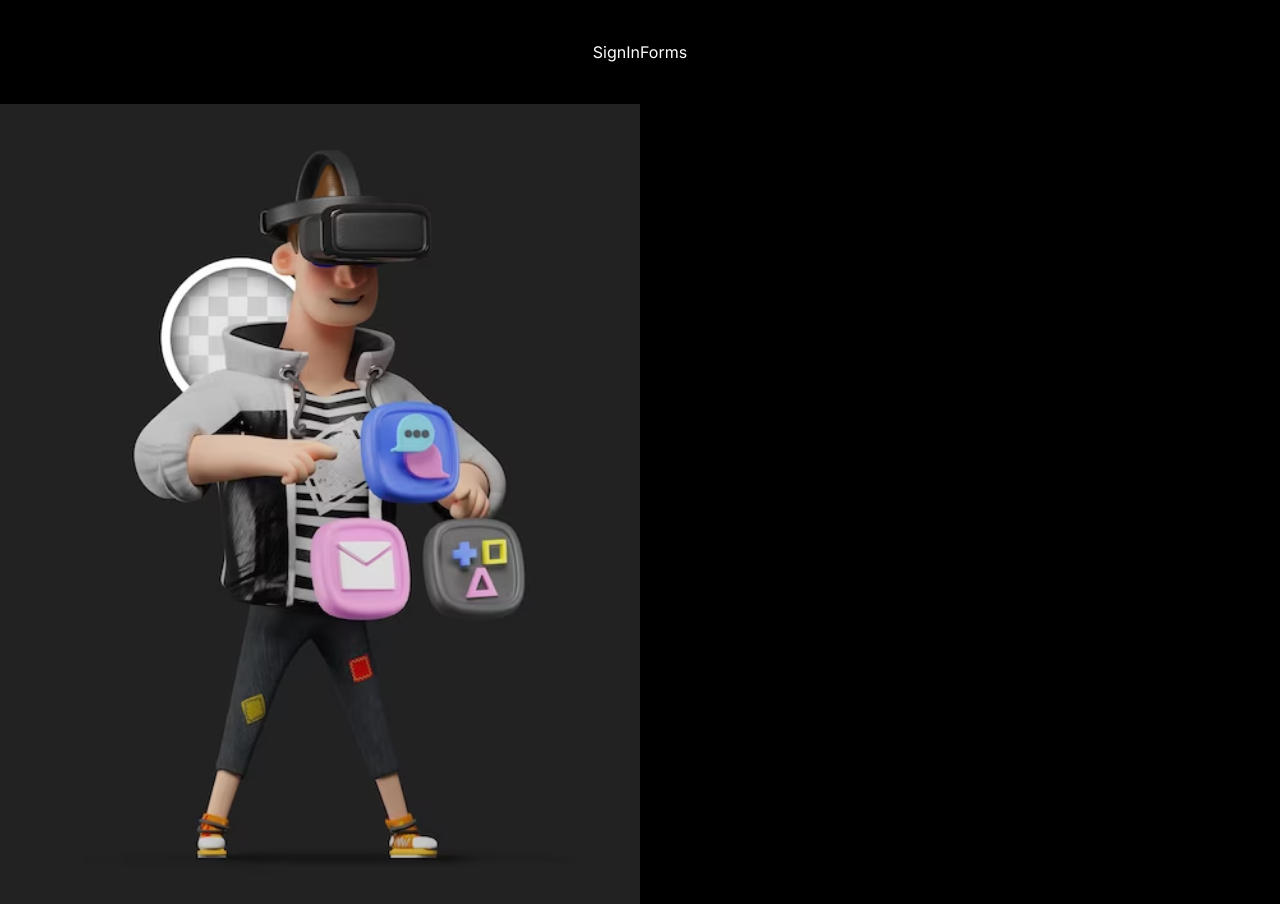
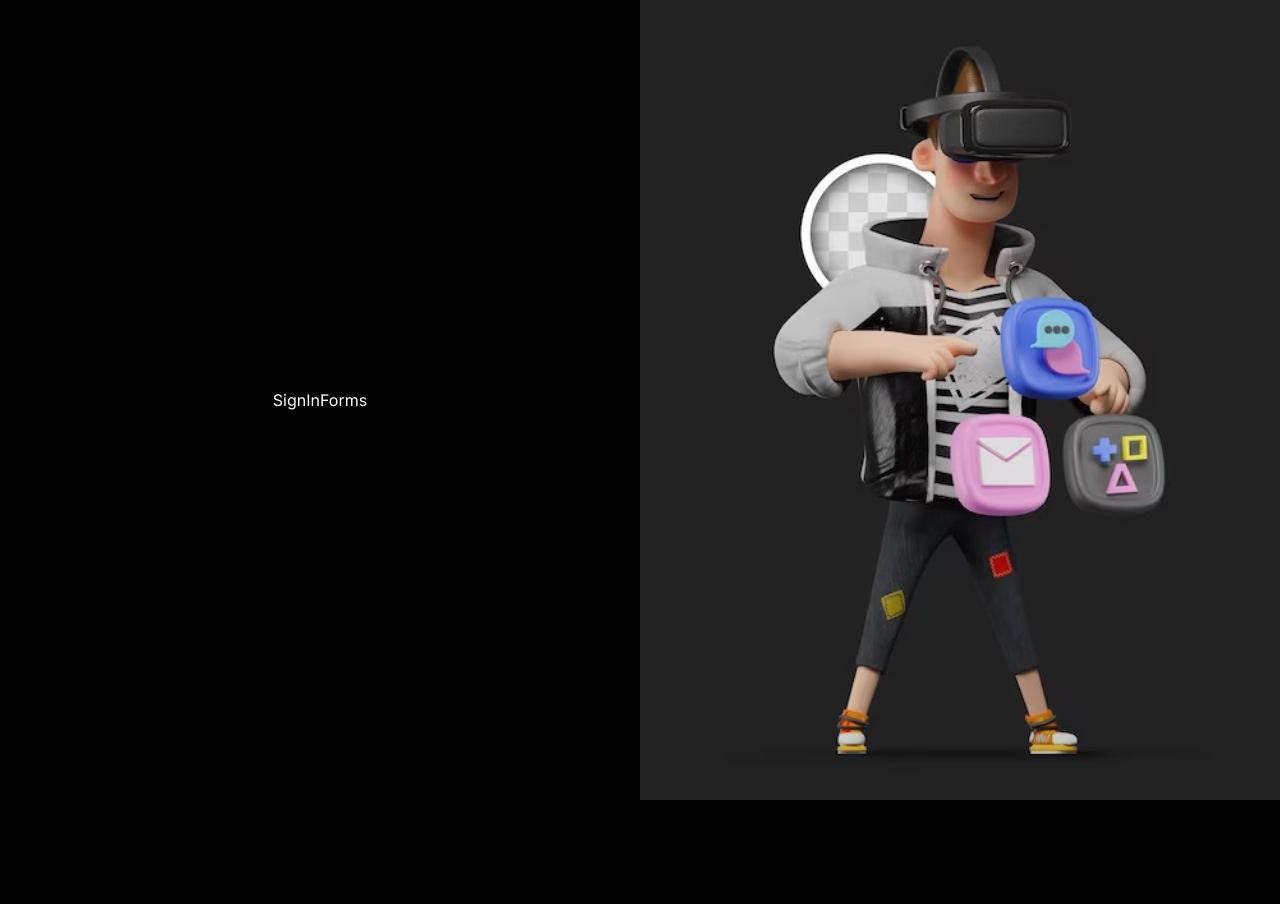
Before and after one commit to saagarbhujel/Social, a React (Vite) app: page /sign-in in a window 1280 px wide. After the commit the page ends 800 px from the top, so only its background shows below. Built offline with nearby package versions, Linux system fonts and the light colour scheme.

Commit message:
classname changed

```diff
--- a/src/App.tsx
+++ b/src/App.tsx
@@ -9,7 +9,7 @@ import { Home } from "./_root/pages";
 
 function App() {
   return (
-    <main className="main h-screen">
+    <main className="flex h-screen">
       <Routes>
         {/* Public Route */}
         <Route element={<AuthLayout />}>
```
